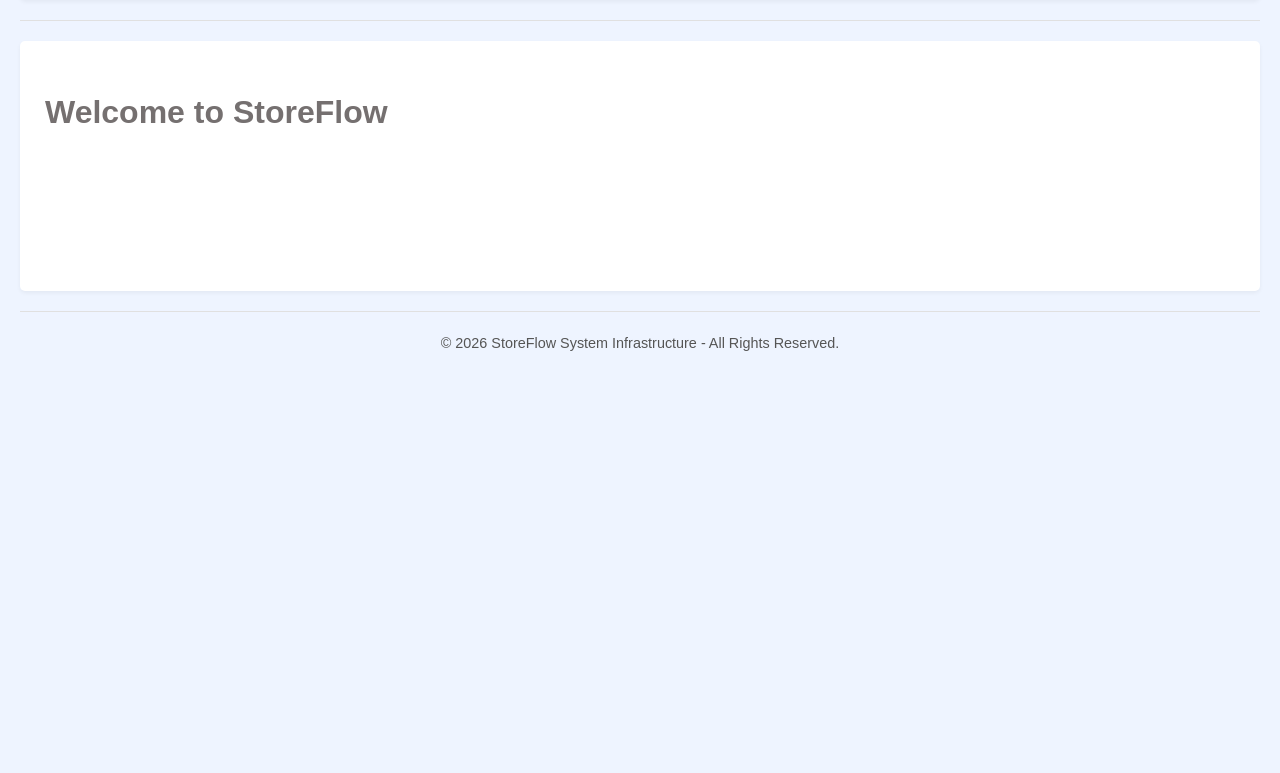
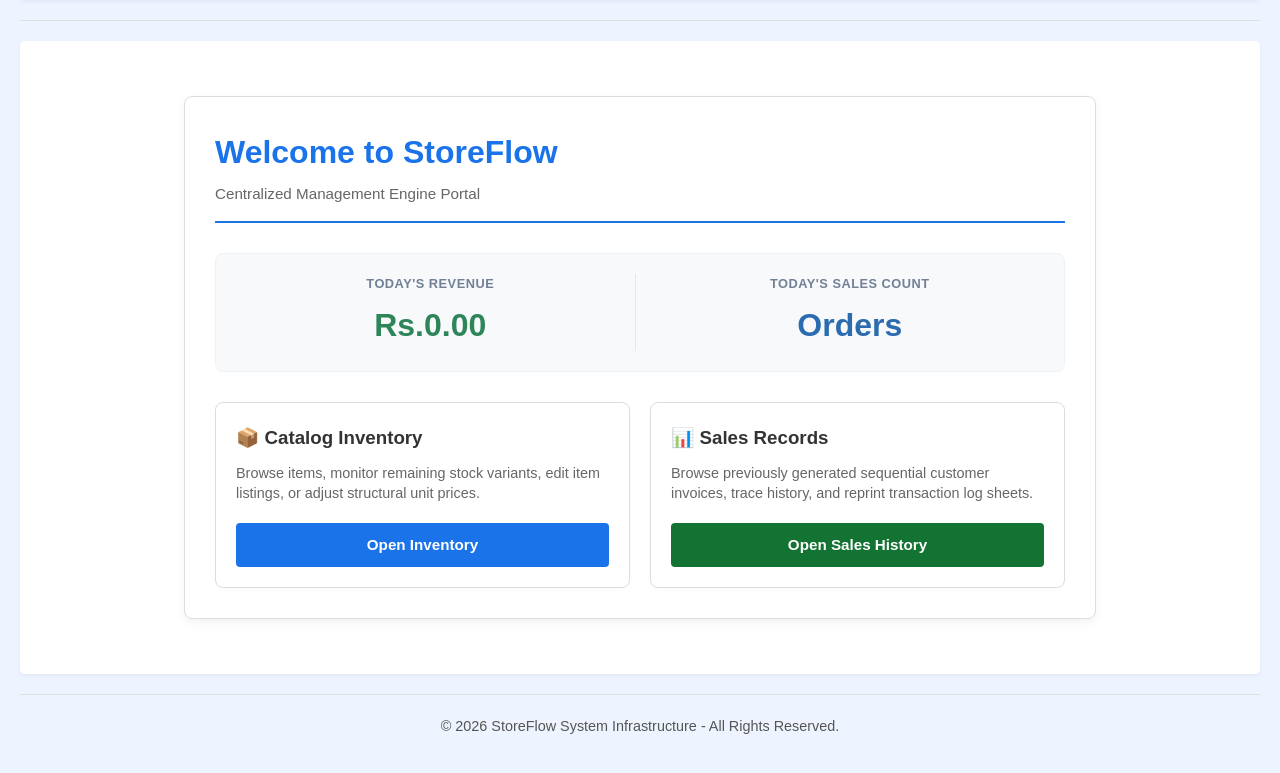
Before and after one commit to mittalrishabh048/StoreFlow, a Flask app: template templates/dashboard.html in a window 1280 px wide. Shown: the part 76-849 px from the top of the page. Before the commit the page ends 427 px from the top, so only its background shows below. Run offline with Flask 3, Linux system fonts and the light colour scheme; the template is opened without the code that fills it, so the values that code supplies are empty.

Commit message:
feat: implement void sale with atomic stock restoration and daily summary panel

```diff
--- a/app.py
+++ b/app.py
@@ -25,8 +25,12 @@ manager = InventoryManager()
 
 @app.route('/')
 def dashboard():
-    """Serves the primary system management user portal interface."""
-    return render_template('dashboard.html')
+    """Serves management interface and aggregates live daily summary analytics statistics."""
+    from src.inventory import database
+
+    # Grab calculated metrics via SQL aggregates
+    stats = database.get_daily_summary_stats()
+    return render_template('dashboard.html',stats=stats)
 
 
 @app.route('/products')
@@ -375,5 +379,19 @@ def view_invoice(sale_id):
 
     return render_template('invoice.html', invoice=invoice)
 
+# Implement the dedicated void route handler
+@app.route('/void_sale/<int:sale_id>', methods=['POST'])
+def handle_void_sale(sale_id):
+    """Processes transactional cancellations and restores inventory."""
+    from src.billing import billing
+
+    success, message = billing.void_sale(sale_id)
+    if success:
+        flash(message, "success")
+    else:
+        flash(message, "error")
+
+    return redirect(url_for('sales_history'))
+
 if __name__ == "__main__":
     app.run(debug=True)
--- a/src/billing/billing.py
+++ b/src/billing/billing.py
@@ -205,6 +205,11 @@ def complete_checkout(cart_items, total_amount):
         "invoice_number": next_invoice_num
     }
 
+def void_sale(sale_id):
+    """Business wrapper layer responsible for triggering transactional sale void procedures."""
+    from src.inventory import database
+    return database.void_sale_transaction(sale_id)
+
 # For testing the file:
 if __name__ == "__main__":
     print("--- STARTING CART BACKEND TESTING DIAGNOSTICS ---")
--- a/templates/dashboard.html
+++ b/templates/dashboard.html
@@ -1,5 +1,43 @@
 {% extends 'base.html' %}
 
 {% block content %}
-    <h1>Welcome to StoreFlow</h1>
+<div class="invoice-wrapper" style="max-width: 850px; margin: 30px auto; padding: 30px;">
+
+    <div class="invoice-branding-row" style="margin-bottom: 30px; padding-bottom: 15px; border-bottom: 2px solid #1a73e8;">
+        <div>
+            <h1 style="margin: 0; color: #1a73e8;">Welcome to StoreFlow</h1>
+            <p style="margin: 4px 0 0 0; color: #666; font-size: 0.95em;">Centralized Management Engine Portal</p>
+        </div>
+    </div>
+
+    <div class="no-print" style="display: flex; gap: 20px; margin-bottom: 30px; background: #f8f9fa; padding: 20px; border-radius: 8px; border: 1px solid #edf2f7;">
+        <div style="flex: 1; text-align: center; border-right: 1px solid #e2e8f0; padding-right: 10px;">
+            <p style="margin: 0; text-transform: uppercase; font-size: 0.8em; font-weight: bold; color: #718096; letter-spacing: 0.5px;">Today's Revenue</p>
+            <h2 style="margin: 5px 0 0 0; color: #2f855a; font-size: 2em;">Rs.{{ "%.2f"|format(stats.revenue) }}</h2>
+        </div>
+        <div style="flex: 1; text-align: center;">
+            <p style="margin: 0; text-transform: uppercase; font-size: 0.8em; font-weight: bold; color: #718096; letter-spacing: 0.5px;">Today's Sales Count</p>
+            <h2 style="margin: 5px 0 0 0; color: #2b6cb0; font-size: 2em;">{{ stats.count }} Orders</h2>
+        </div>
+    </div>
+
+    <div style="display: grid; grid-template-columns: repeat(auto-fit, minmax(240px, 1fr)); gap: 20px;">
+        <div style="padding: 20px; border: 1px solid #ddd; border-radius: 8px; background-color: #ffffff; box-shadow: 0 2px 5px rgba(0,0,0,0.02);">
+            <h3 style="margin: 0 0 10px 0; color: #333;">📦 Catalog Inventory</h3>
+            <p style="margin: 0 0 20px 0; color: #666; font-size: 0.9em; line-height: 1.4;">
+                Browse items, monitor remaining stock variants, edit item listings, or adjust structural unit prices.
+            </p>
+            <a href="/products" class="btn-dashboard-back" style="display: inline-block; text-decoration: none; text-align: center; width: calc(100% - 40px);">Open Inventory</a>
+        </div>
+
+        <div style="padding: 20px; border: 1px solid #ddd; border-radius: 8px; background-color: #ffffff; box-shadow: 0 2px 5px rgba(0,0,0,0.02);">
+            <h3 style="margin: 0 0 10px 0; color: #333;">📊 Sales Records</h3>
+            <p style="margin: 0 0 20px 0; color: #666; font-size: 0.9em; line-height: 1.4;">
+                Browse previously generated sequential customer invoices, trace history, and reprint transaction log sheets.
+            </p>
+            <a href="/sales" class="btn-dashboard-back" style="display: inline-block; text-decoration: none; text-align: center; width: calc(100% - 40px); background-color: #137333;">Open Sales History</a>
+        </div>
+    </div>
+
+</div>
 {% endblock %}
```
Also changed, not shown: src/inventory/database.py (+74 -3 lines), templates/sales_history.html (+12 -2 lines).
